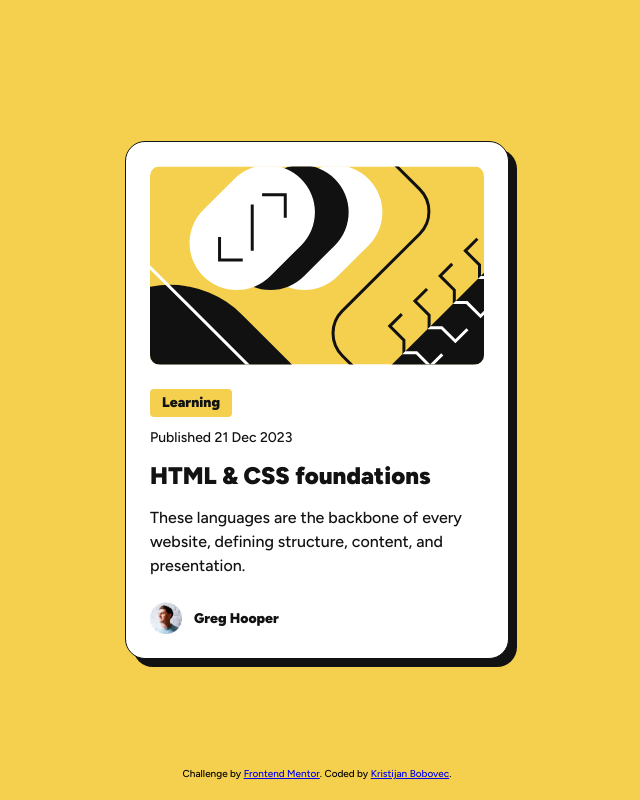
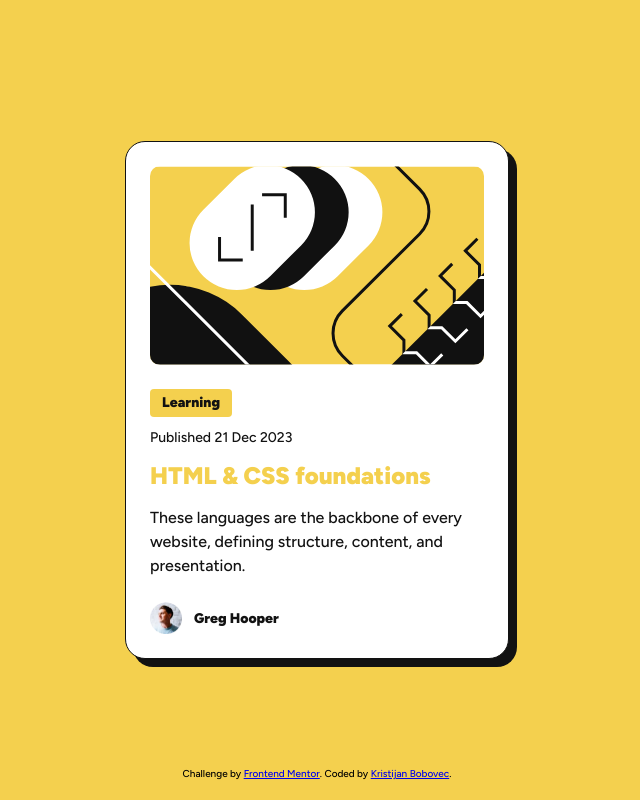
Before and after one commit to kristijanbobovec/blog-preview-card, a plain HTML site: page index.html in a window 1280 px wide. In both pictures the pointer is over the element "HTML & CSS foundations". Shown: the whole page, without its empty margins (323-963 px from the left). Drawn offline with Linux system fonts and the light colour scheme.

Commit message:
Added hover state

```diff
--- a/styles/style.css
+++ b/styles/style.css
@@ -82,6 +82,8 @@ body {
     font-size: 2.4rem;
     font-weight: 900;
     line-height: 150%;
+
+    transition: all .2s;
 }
 
 .card_text {
@@ -105,3 +107,8 @@ body {
     font-size: 1.4rem;
     letter-spacing: 140%;
 }
+
+.card_header:hover {
+    color: var(--col-primary);
+    cursor: pointer;
+}
```
